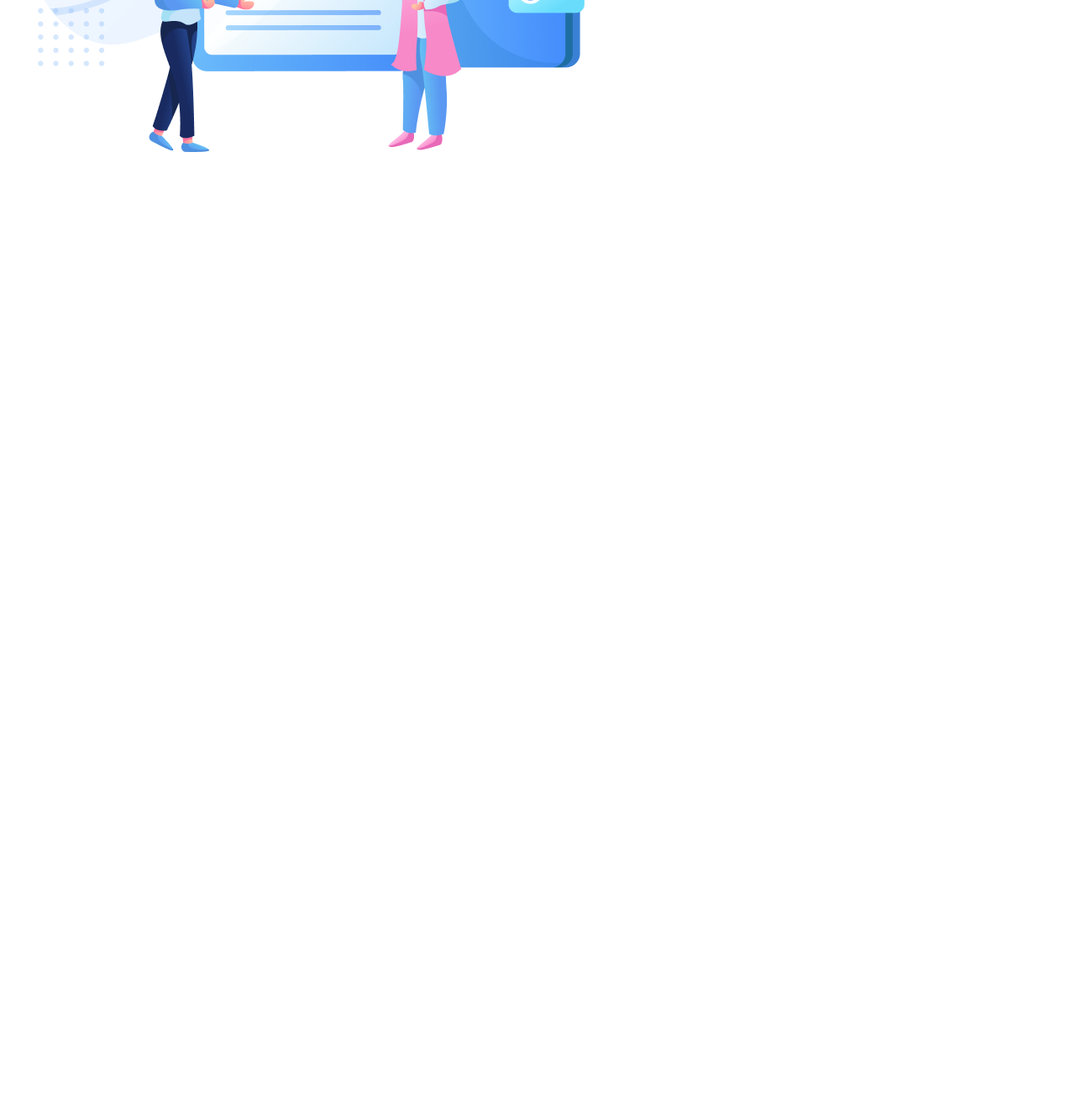
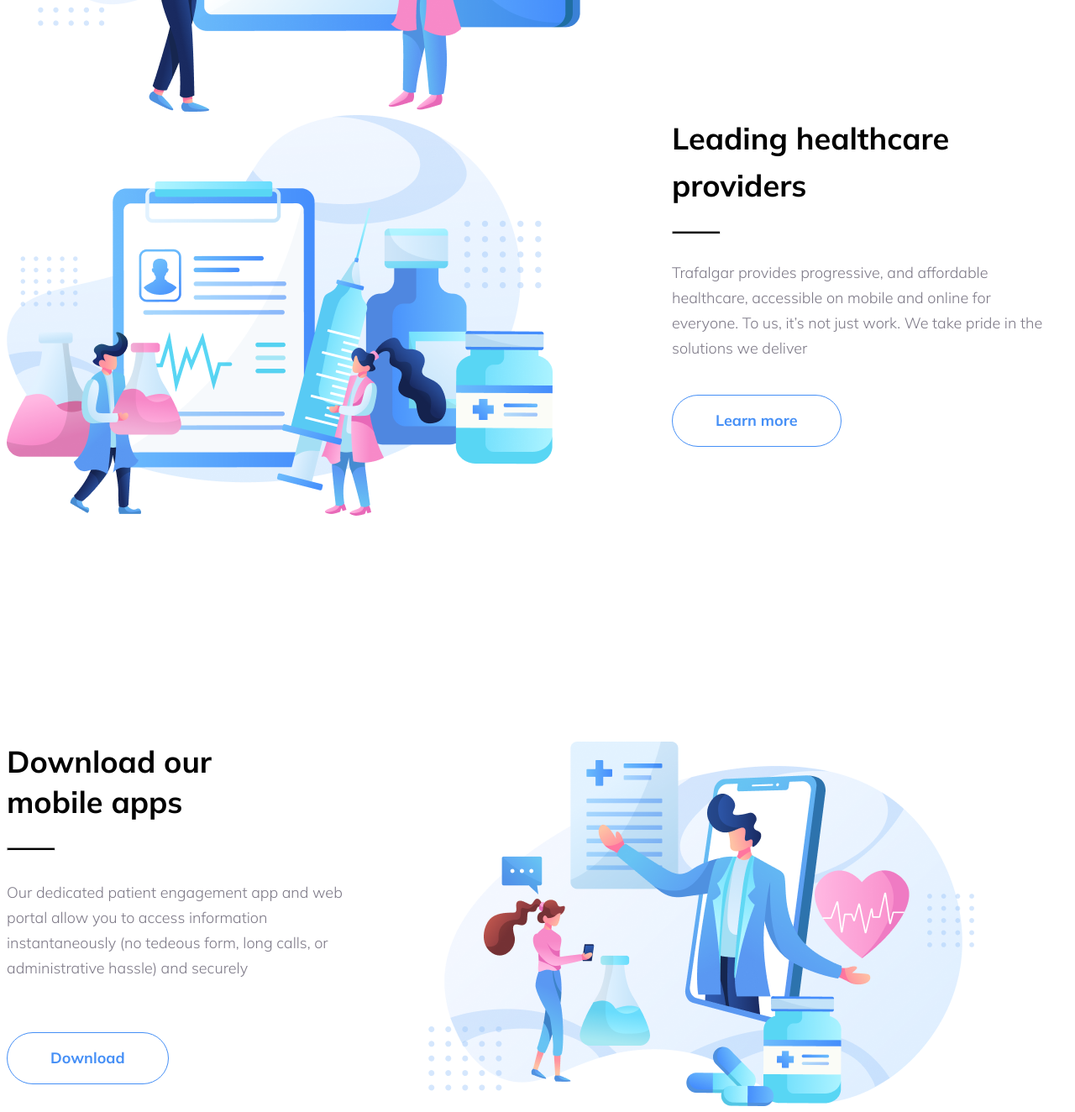
Before and after one commit to jahongit-pixel-code/trafalgar-group, a plain HTML site: page index.html in a window 1280 px wide. Shown: the part 740-2064 px from the top of the page at 84% size. Before the commit the page ends 933 px from the top, so only its background shows below. Drawn offline with Linux system fonts and the light colour scheme.

Commit message:
informaation qismini to'ldirdim

```diff
--- a/index.html
+++ b/index.html
@@ -1,13 +1,15 @@
 <!DOCTYPE html>
 <html lang="en">
-
   <head>
     <meta charset="UTF-8" />
     <meta name="viewport" content="width=device-width, initial-scale=1.0" />
     <title>Document</title>
     <link rel="preconnect" href="https://fonts.googleapis.com" />
     <link rel="preconnect" href="https://fonts.gstatic.com" crossorigin />
-    <link href="https://fonts.googleapis.com/css2?family=Mulish:wght@300;400;600;700&display=swap" rel="stylesheet" />
+    <link
+      href="https://fonts.googleapis.com/css2?family=Mulish:wght@300;400;600;700&display=swap"
+      rel="stylesheet"
+    />
     <link rel="stylesheet" href="style.css" />
   </head>
 
@@ -48,17 +50,50 @@
           <div class="hero__info">
             <h1 class="hero__title">Virtual healthcare for you</h1>
             <p class="hero__text">
-                        Trafalgar provides progressive, and affordable healthcare, accessible
-                        on mobile and online for everyone
+              Trafalgar provides progressive, and affordable healthcare,
+              accessible on mobile and online for everyone
             </p>
-                    <button class="primary-btn outline-btn ">Consult today</button>
+            <button class="primary-btn outline-btn">Consult today</button>
           </div>
           <img src="./trafalgar-header illustration 1.png" alt="" />
         </div>
       </section>
       <!-- jahongir -->
       <!-- diyorbek -->
+
+      <section class="information">
+        <div class="information__providers">
+          <div class="information__left">
+            <img src="information-1.png" alt="" />
+          </div>
+          <div class="information__right">
+            <h3>Leading healthcare providers</h3>
+            <hr />
+            <p>
+              Trafalgar provides progressive, and affordable healthcare,
+              accessible on mobile and online for everyone. To us, it’s not just
+              work. We take pride in the solutions we deliver
+            </p>
+            <button class="primary-btn">Learn more</button>
+          </div>
+        </div>
+
+        <div class="information__mobile">
+          <div class="mobile__left">
+            <h3>Download our mobile apps</h3>
+            <hr />
+            <p>
+              Our dedicated patient engagement app and web portal allow you to
+              access information instantaneously (no tedeous form, long calls,
+              or administrative hassle) and securely
+            </p>
+            <button class="primary-btn">Download</button>
+          </div>
+          <div class="mobile__right">
+            <img src="./information-2.png" alt="" />
+          </div>
+        </div>
+      </section>
     </main>
   </body>
-
 </html>
--- a/style.css
+++ b/style.css
@@ -91,7 +91,6 @@ a {
   font-style: normal;
   font-weight: 700;
   line-height: 60px;
-  margin-top: 48px;
 }
 
 .outline-btn {
@@ -118,7 +117,7 @@ a {
 }
 
 .services__left p {
-  color: #7d7987;
+  color: var(--light-gray);
   padding-top: 25px;
   font-size: 21px;
   font-style: normal;
@@ -132,4 +131,82 @@ a {
   flex-shrink: 0;
 }
 
+.information__providers {
+  display: flex;
+  gap: 142px;
+  margin-bottom: 265px;
+}
+
+.information__left img {
+  width: 650px;
+  height: 477px;
+  flex-shrink: 0;
+}
+
+.information__right h3 {
+  max-width: 481px;
+  margin-bottom: 26px;
+  color: var(--balck);
+  font-size: 36px;
+  font-style: normal;
+  font-weight: 700;
+  line-height: 56px;
+}
+
+.information__right hr {
+  width: 56px;
+  height: 2px;
+  margin: 0 0 35px;
+  margin-bottom: 31px;
+  text-align: left;
+  flex-shrink: 0;
+  border-radius: 10px;
+  background: var(--balck);
+}
+
+.information__right p {
+  max-width: 450px;
+  color: #7d7987;
+  margin-bottom: 40px;
+  font-size: 18px;
+  font-style: normal;
+  font-weight: 300;
+  line-height: 30px;
+}
+
+.information__mobile {
+  display: flex;
+  gap: 71px;
+}
+
+.mobile__left h3 {
+  max-width: 254px;
+  color: var(--balck);
+  font-size: 36px;
+  margin-bottom: 30px;
+  font-style: normal;
+  font-weight: 700;
+  line-height: 48px; /* 133.333% */
+}
+
+.mobile__left hr {
+  width: 56px;
+  height: 2px;
+  flex-shrink: 0;
+  margin-bottom: 31px;
+  border-radius: 6px;
+  background: var(--balck);
+  margin: 0 0 35px;
+}
+
+.mobile__left p {
+  max-width: 420px;
+  color: var(--light-gray);
+  margin-bottom: 61px;
+  font-size: 18px;
+  font-style: normal;
+  font-weight: 300;
+  line-height: 30px; /* 166.667% */
+}
+
 /* diyor cervices */
```
Also changed, not shown: app-dowload-icon.svg (added), information-1.png (added), information-2.png (added). Lines whose indentation alone changed are shown as unchanged.
